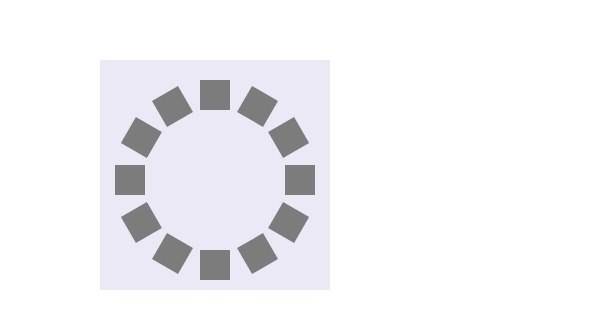
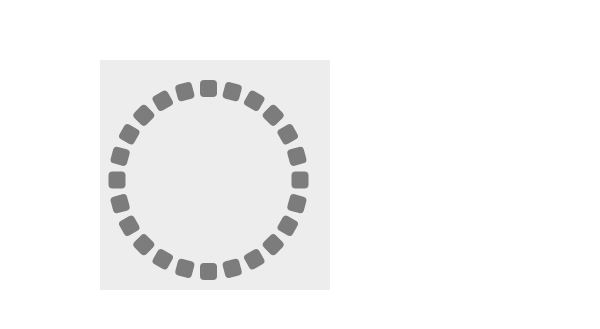
Before and after one commit to NigelWGMajor/electron-disc-emu, an Electron app: page src/index.html in a window 600 px wide. Shown: the part 225-554 px from the top of the page. Drawn offline with Linux system fonts and the light colour scheme.

Commit message:
Dynamic number of elements

```diff
--- a/src/index.html
+++ b/src/index.html
@@ -45,37 +45,110 @@
             return `rgb(${r}, ${g}, ${b})`;
         }
 
-        // Function to change the background color of the dots
         function changeDotColors() {
-            for (let i = 1; i <= 12; i++) {
-                const dot = document.querySelector(`.dot${i}`);
+            for (let i = 0; i < 24; i++) {
+                const dot = document.getElementById(`dot${i}`);
                 if (dot) {
                     dot.style.backgroundColor = getRandomColor();
                 }
             }
         }
 
+        function createRectangles() {
+            const circle = document.getElementById('circle');
+            const totalRectangles = 24;
+            const angleStep = 360 / totalRectangles;
+
+            for (let i = 0; i < totalRectangles; i++) {
+                const angle = i * angleStep;
+                const rectangle = document.createElement('div');
+                rectangle.className = 'rectangle';
+                rectangle.id = `dot${i}`;
+                rectangle.style.transform = `rotate(${angle}deg)`;
+                circle.appendChild(rectangle);
+            }
+        }
+
         // Expose the function to the global scope
         window.changeDotColors = changeDotColors;
+
+        window.onload = createRectangles;
     </script>
 </head>
 
 <body>
-    <div class="circle">
-        <!-- Generate 12 rectangles -->
-        <div class="rectangle dot1" style="transform: rotate(0deg);"></div>
-        <div class="rectangle dot2" style="transform: rotate(30deg);"></div>
-        <div class="rectangle dot3" style="transform: rotate(60deg);"></div>
-        <div class="rectangle dot4" style="transform: rotate(90deg);"></div>
-        <div class="rectangle dot5" style="transform: rotate(120deg);"></div>
-        <div class="rectangle dot6" style="transform: rotate(150deg);"></div>
-        <div class="rectangle dot7" style="transform: rotate(180deg);"></div>
-        <div class="rectangle dot8" style="transform: rotate(210deg);"></div>
-        <div class="rectangle dot9" style="transform: rotate(240deg);"></div>
-        <div class="rectangle dot10" style="transform: rotate(270deg);"></div>
-        <div class="rectangle dot11" style="transform: rotate(300deg);"></div>
-        <div class="rectangle dot12" style="transform: rotate(330deg);"></div>
-    </div>
+    <div class="circle" id="circle"></div>
 </body>
 
 </html>
+
+<!-- <!DOCTYPE html>
+<html lang="en">
+<head>
+    <meta charset="UTF-8">
+    <meta name="viewport" content="width=device-width, initial-scale=1.0">
+    <title>Parametric Rectangles</title>
+    <style>
+        .circle {
+            position: relative;
+            width: 200px;
+            height: 200px;
+            border: 1px solid black;
+            border-radius: 50%;
+        }
+        .rectangle {
+            position: absolute;
+            width: 20px;
+            height: 10px;
+            background-color: red;
+            top: 50%;
+            left: 50%;
+            transform-origin: 0 0;
+        }
+    </style>
+    <script>
+        // Function to generate a random color
+        function getRandomColor() {
+            const r = Math.floor(Math.random() * 256);
+            const g = Math.floor(Math.random() * 256);
+            const b = Math.floor(Math.random() * 256);
+            return `rgb(${r}, ${g}, ${b})`;
+        } -->
+
+        <!-- // Function to change the background color of the dots
+        function changeDotColors() {
+            for (let i = 0; i < 24; i++) {
+                const dot = document.getElementById(`dot${i}`);
+                if (dot) {
+                    dot.style.backgroundColor = getRandomColor();
+                }
+            }
+        }
+
+        // Function to create rectangles
+        function createRectangles() {
+            const circle = document.getElementById('circle');
+            const totalRectangles = 24;
+            const angleStep = 360 / totalRectangles;
+
+            for (let i = 0; i < totalRectangles; i++) {
+                const angle = i * angleStep;
+                const rectangle = document.createElement('div');
+                rectangle.className = 'rectangle';
+                rectangle.id = `dot${i}`;
+                rectangle.style.transform = `rotate(${angle}deg)`;
+                circle.appendChild(rectangle);
+            }
+        } -->
+<!--
+        // Expose the function to the global scope
+        window.changeDotColors = changeDotColors;
+
+        // Create rectangles on page load
+        window.onload = createRectangles;
+    </script>
+</head>
+<body>
+    <div class="circle" id="circle"></div>
+</body>
+</html> -->
--- a/src/site.css
+++ b/src/site.css
@@ -13,17 +13,18 @@ body {
     left: 100px;
     width: 230px;
     height: 230px;
-    background-color: rgba(73, 43, 169, 0.1);
+    background-color: rgba(77, 77, 77, 0.1);
     /* Make the entire body draggable */
     pointer-events: none; /* Allow mouse events to pass through */
 }
 
 .rectangle {
+    border-radius: 4px;
     position: absolute;
     left: 100px;
     top: 20px;
-    width: 30px;
-    height: 30px;
+    width: 17px;
+    height: 17px;
     background-color: rgb(124, 124, 124);
     /* 90% opacity */
     transform-origin: 50% 100px;
```
Also changed, not shown: src/index.js (+0 -9 lines).
